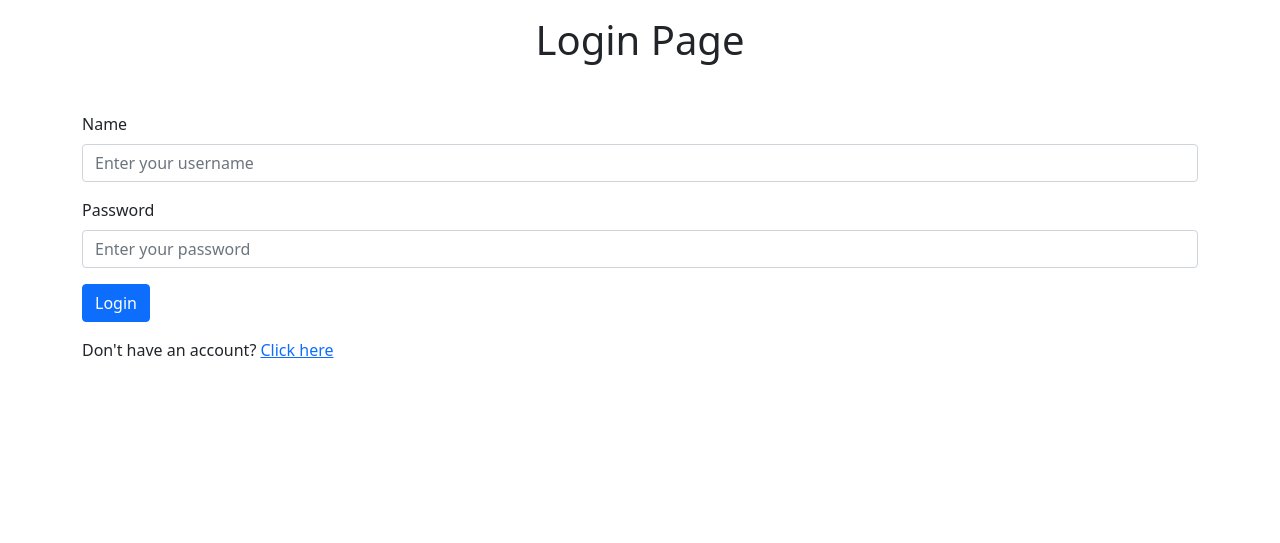
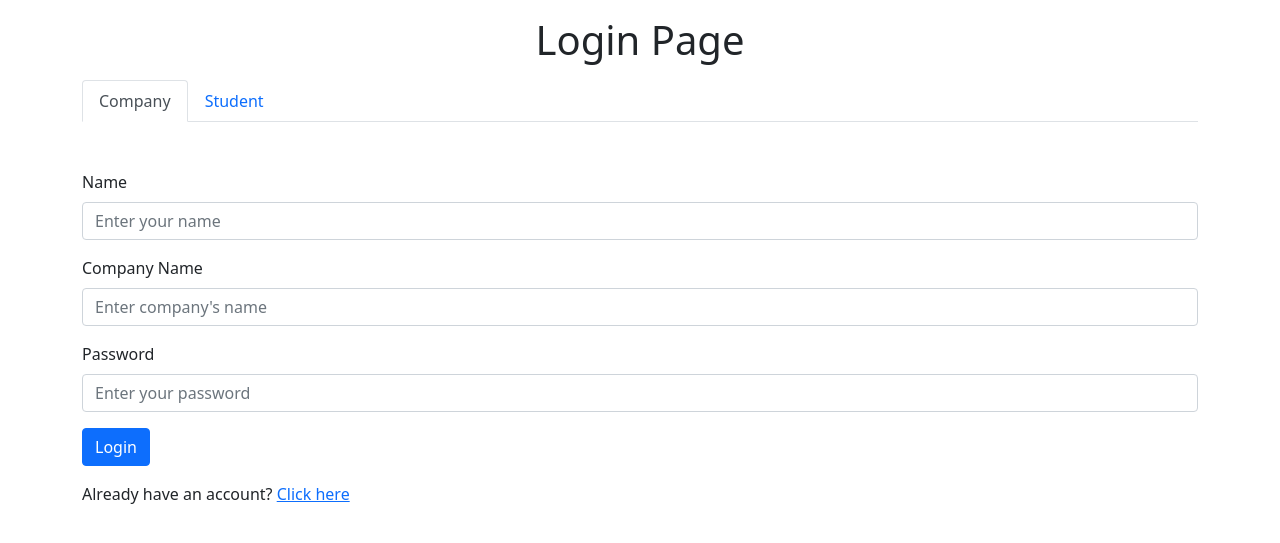
Before and after one commit to Hire-Hub/Sample-Backend, a PHP site: page /pages/login.php in a window 1280 px wide. Shown: the top 543 px of the page. Run offline with PHP 8.4, Linux system fonts and the light colour scheme.

Commit message:
created nav-bar for the login page

```diff
--- a/pages/login.php
+++ b/pages/login.php
@@ -64,6 +64,60 @@
   ?>
     <h1 class="text-center my-3" >Login Page</h1>
     <div class="container">
+            <nav>
+                <div class="nav nav-tabs" id="nav-tab" role="tablist">
+                    <button class="nav-link active" id="nav-home-tab" data-bs-toggle="tab" data-bs-target="#nav-home" type="button" role="tab" aria-controls="nav-home" aria-selected="true">Company</button>
+                    <button class="nav-link" id="nav-profile-tab" data-bs-toggle="tab" data-bs-target="#nav-profile" type="button" role="tab" aria-controls="nav-profile" aria-selected="false">Student</button>
+                </div>
+            </nav>
+        <div class="tab-content" id="nav-tabContent">
+            <div class="tab-pane fade show active" id="nav-home" role="tabpanel" aria-labelledby="nav-home-tab">
+
+            <form class="mt-5" action="signup-nav.php" method="post">
+                <div class="mb-3">
+                    <label class="form-label">Name</label>
+                    <input type="text" class="form-control"  placeholder= "Enter your name"  name="username">
+                </div>
+                <div class="mb-3">
+                    <label class="form-label">Company Name</label>
+                    <input type="text" class="form-control" placeholder="Enter company's name" name="username">
+                </div>
+                <div class="mb-3">
+                    <label for="exampleInputPassword1" class="form-label">Password</label>
+                    <input type="password" class="form-control" placeholder="Enter your password" name="password">
+                </div>
+
+                <button type="submit" class="btn btn-primary">Login</button>
+                <p class="mt-3">Already have an account? <a href="login.php">Click here</a></p>
+            </form>
+            </div>
+
+            <!-- student signup page -->
+            <div class="tab-pane fade" id="nav-profile" role="tabpanel" aria-labelledby="nav-profile-tab">
+                 <form class="mt-5" action="signup-nav.php" method="post">
+                    <div class="mb-3">
+                        <label class="form-label">Name</label>
+                        <input type="text" class="form-control"  placeholder= "Enter your name"  name="username">
+                    </div>
+
+                    <div class="mb-3">
+                        <label for="exampleInputPassword1" class="form-label">Password</label>
+                        <input type="password" class="form-control" placeholder="Enter your password" name="password">
+                    </div>
+
+                    <button type="submit" class="btn btn-primary">Login</button>
+                    <p class="mt-3">Already have an account? <a href="login.php">Click here</a></p>
+                </form>
+            </div>
+        </div>
+    </div>
+
+    <script src="https://cdn.jsdelivr.net/npm/bootstrap@5.0.2/dist/js/bootstrap.bundle.min.js"></script>
+  </body>
+
+</html>
+
+<!-- <div class="container">
     <form class="mt-5" action="login.php" method="post">
         <div class="mb-3">
             <label class="form-label">Name</label>
@@ -77,9 +131,4 @@
         <button type="submit" class="btn btn-primary">Login</button>
         <p class="mt-3">Don't have an account? <a href="signup.php">Click here</a></p>
     </form>
-    </div>
-
-    <script src="https://cdn.jsdelivr.net/npm/bootstrap@5.0.2/dist/js/bootstrap.bundle.min.js"></script>
-  </body>
-
-</html>
+    </div> -->
--- a/pages/signup-nav.php
+++ b/pages/signup-nav.php
@@ -35,7 +35,7 @@
         </div>
       </nav>
 
-            <h2 class="text-center" >Sign Up page</h2>
+            <h2 class="text-center my-3" >Sign Up page</h2>
     <div class="container">
             <nav>
                 <div class="nav nav-tabs" id="nav-tab" role="tablist">
@@ -46,7 +46,7 @@
         <div class="tab-content" id="nav-tabContent">
             <div class="tab-pane fade show active" id="nav-home" role="tabpanel" aria-labelledby="nav-home-tab">
 
-            <form class="mt-5" action="signup.php" method="post">
+            <form class="mt-5" action="signup-nav.php" method="post">
                 <div class="mb-3">
                     <label class="form-label">Name</label>
                     <input type="text" class="form-control"  placeholder= "Enter your name"  name="username">
@@ -71,7 +71,7 @@
 
             <!-- student signup page -->
             <div class="tab-pane fade" id="nav-profile" role="tabpanel" aria-labelledby="nav-profile-tab">
-                 <form class="mt-5" action="signup.php" method="post">
+                 <form class="mt-5" action="signup-nav.php" method="post">
                     <div class="mb-3">
                         <label class="form-label">Name</label>
                         <input type="text" class="form-control"  placeholder= "Enter your name"  name="username">
```
Lines whose indentation alone changed are shown as unchanged.
